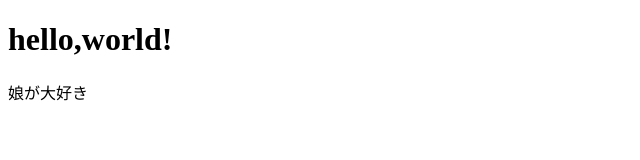
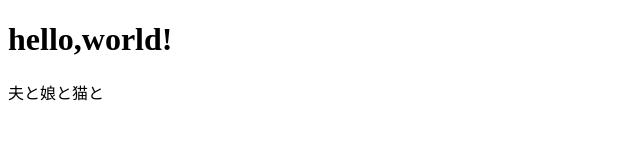
Before and after one commit to yuiko-pigeon/final-assignment, a plain HTML site: page index.html in a window 1280 px wide. Shown: the full height of the page, 0-640 px from the left. Drawn offline with Linux system fonts and the light colour scheme.

Commit message:
本文変更

```diff
--- a/index.html
+++ b/index.html
@@ -7,6 +7,6 @@
 </head>
 <body>
 <h1>hello,world!</h1>
-<p>娘が大好き</p>
+<p>夫と娘と猫と</p>
 </body>
 </html>
```
